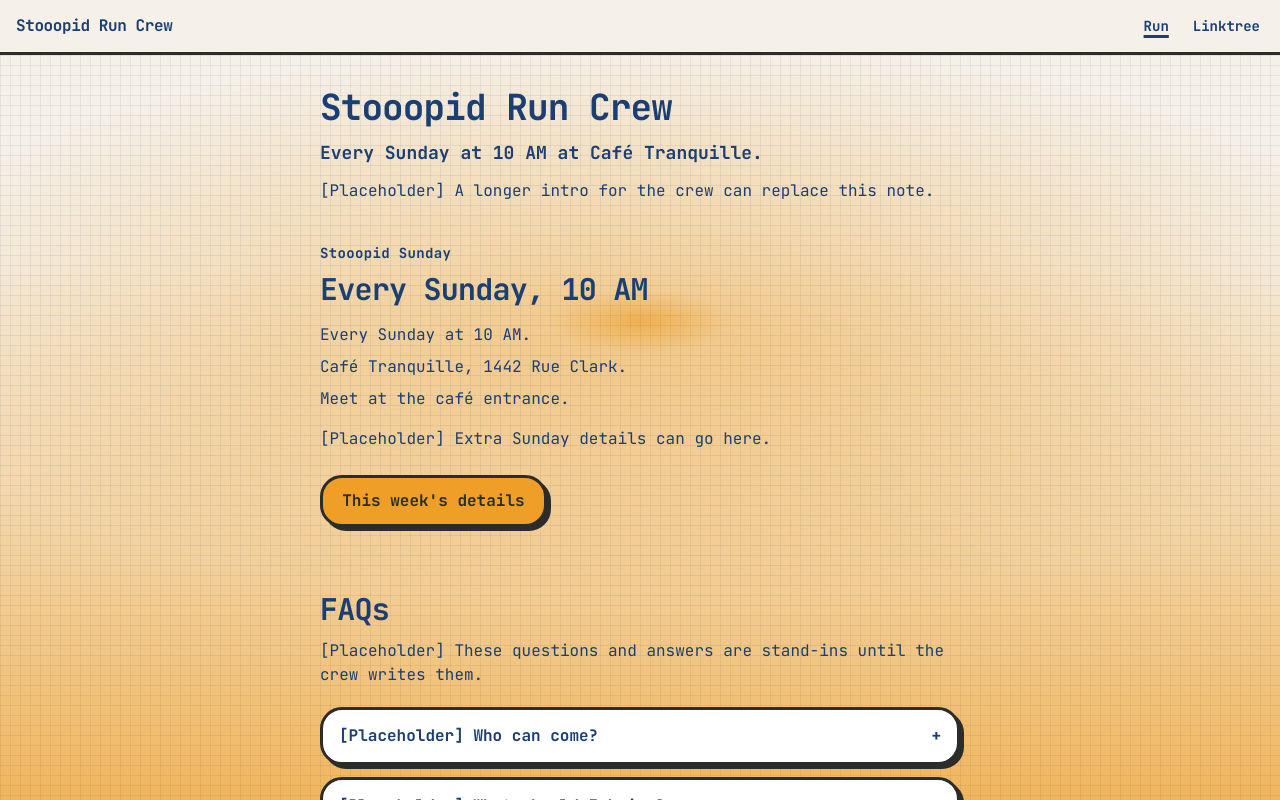
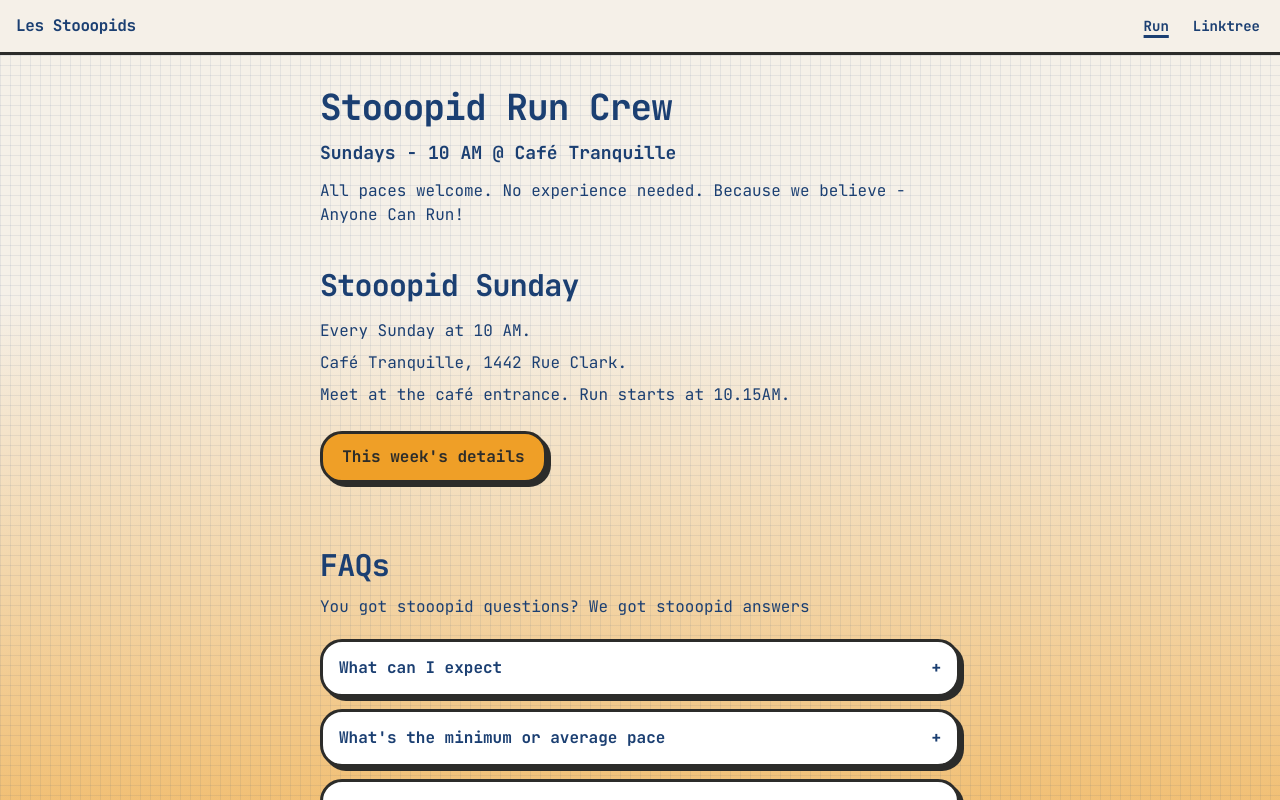
Before and after one commit to rain-jar/stooopidsocial, a Next.js app: page /run in a window 1280 px wide. Built offline with nearby package versions, Linux system fonts and the light colour scheme.

Commit message:
polish run page copy and gradient

```diff
--- a/app/globals.css
+++ b/app/globals.css
@@ -208,14 +208,8 @@ dialog.event-image-dialog::backdrop {
   background-image:
     linear-gradient(color-mix(in srgb, var(--linktree-navy) 8%, transparent) 1px, transparent 1px),
     linear-gradient(90deg, color-mix(in srgb, var(--linktree-navy) 8%, transparent) 1px, transparent 1px),
-    radial-gradient(
-      ellipse 90% 42% at 50% 28%,
-      color-mix(in srgb, var(--linktree-gold) 78%, transparent) 0%,
-      color-mix(in srgb, var(--linktree-gold) 42%, transparent) 8%,
-      transparent 70%
-    ),
     linear-gradient(180deg, var(--linktree-cream) 0%, var(--linktree-cream) 22%, var(--linktree-gold) 100%);
-  background-size: 10px 10px, 10px 10px, 100% 100%, 100% 100%;
+  background-size: 10px 10px, 10px 10px, 100% 100%;
   background-attachment: local;
 }
 
--- a/app/run/page.tsx
+++ b/app/run/page.tsx
@@ -52,8 +52,7 @@ export default function RunPage() {
 
         <section className="run-section py-8" data-run-section="1" id={sunday.id} aria-labelledby="run-sunday-title">
           <div className="run-copy">
-            <p className="text-sm font-bold tracking-wide">{sunday.kicker}</p>
-            <h2 id="run-sunday-title" className="mt-2 text-3xl font-bold tracking-tight">
+            <h2 id="run-sunday-title" className="text-3xl font-bold tracking-tight">
               {sunday.title}
             </h2>
             <ul className="mt-4 space-y-2">
@@ -61,7 +60,6 @@ export default function RunPage() {
                 <li key={detail}>{detail}</li>
               ))}
             </ul>
-            <p className="mt-4">{sunday.note}</p>
             <div className="run-cta mt-6">
               <RunLink href={sunday.cta.href} external>
                 {sunday.cta.label}
@@ -84,7 +82,7 @@ export default function RunPage() {
                       <span>{item.question}</span>
                       <span className="run-faq-icon" aria-hidden="true" />
                     </summary>
-                    <p>{item.answer}</p>
+                    <p className="whitespace-pre-line">{item.answer}</p>
                   </details>
                 </li>
               ))}
@@ -99,7 +97,7 @@ export default function RunPage() {
             <h2 id="run-pacing-title" className="text-3xl font-bold tracking-tight">
               {pacing.title}
             </h2>
-            <p className="mt-3">{pacing.body}</p>
+            <p className="mt-3 whitespace-pre-line">{pacing.body}</p>
             <div className="run-cta mt-6">
               <RunLink href={pacing.cta.href} external>
                 {pacing.cta.label}
--- a/data/run.ts
+++ b/data/run.ts
@@ -33,10 +33,10 @@ export const runContent = {
   meta: {
     title: "Run | Stooopid Run Crew",
     description:
-      "Stooopid Sunday: every Sunday at 10 AM. Meet at the Café Tranquille entrance, 1442 Rue Clark.",
+      "Stooopid Run Crew: running every Sunday 10 AM from Café Tranquille",
   },
   header: {
-    homeLabel: "Stooopid Run Crew",
+    homeLabel: "Les Stooopids",
     homeHref: "/",
     links: [
       { href: "/run", label: "Run" },
@@ -49,20 +49,18 @@ export const runContent = {
   },
   hero: {
     title: "Stooopid Run Crew",
-    lede: "Every Sunday at 10 AM at Café Tranquille.",
-    note: "[Placeholder] A longer intro for the crew can replace this note.",
+    lede: "Sundays - 10 AM @ Café Tranquille",
+    note: "All paces welcome. No experience needed. Because we believe - Anyone Can Run!",
     scrollCue: "scroll",
   },
   sunday: {
     id: "sunday",
-    kicker: "Stooopid Sunday",
-    title: "Every Sunday, 10 AM",
+    title: "Stooopid Sunday",
     details: [
       "Every Sunday at 10 AM.",
       "Café Tranquille, 1442 Rue Clark.",
-      "Meet at the café entrance.",
+      "Meet at the café entrance. Run starts at 10.15AM.",
     ],
-    note: "[Placeholder] Extra Sunday details can go here.",
     cta: {
       href: "https://anyonecanpacebeta.pages.dev/",
       label: "This week's details",
@@ -71,31 +69,43 @@ export const runContent = {
   faqs: {
     id: "faq",
     title: "FAQs",
-    intro: "[Placeholder] These questions and answers are stand-ins until the crew writes them.",
+    intro: "You got stooopid questions? We got stooopid answers",
     items: [
       {
-        question: "[Placeholder] Who can come?",
-        answer: "[Placeholder] Answer coming from the crew.",
+        question: "What can I expect",
+        answer: "Expect to be funning. 🤣 \n\n For real - the goal is find the fun in running. And fun means having options. \n\n You have two options: \n \n * 6K Run - simple 6-7K run. \n\n * Walk + Run - To help slowly ramp up the running - for newer or injured runners. (see more below).   ",
       },
       {
-        question: "[Placeholder] What should I bring?",
-        answer: "[Placeholder] Answer coming from the crew.",
+        question: "What's the minimum or average pace",
+        answer: "No minimum pace for either of our run group or walk + run group. The goal is to ensure no one is left behind. \n\n Feel free to walk if you have to, even in the run group. There will be a back pacer to guide you.",
       },
       {
-        question: "[Placeholder] How do I find the group?",
-        answer:
-          "[Placeholder] Meet at the Café Tranquille entrance, 1442 Rue Clark. More detail coming from the crew.",
+        question: "What if I am new? Can I even do walk+run?",
+        answer: "We all started somewhere. Ofcourse you can too! That's why the Walk+Run is called - Anyone Can Run. \n\n We will make sure to adapt to whatever you are able to do and slowly start from there. ",
       },
       {
-        question: "[Placeholder] What if I am new?",
-        answer: "[Placeholder] Answer coming from the crew.",
+        question: "Where exactly do you all meet?",
+        answer:
+          "Entrace to the Café Tranquille at 1442 Rue Clark. Right next to the Skating Rink. If you don't see anyone outside, we're most likely inside near the skating lockers. ",
+      },
+      {
+        question: "Are there lockers to store things",
+        answer: "Yes. There are lockers at the skating rink which is open to public use. Please do bring a lock. ",
+      },
+      {
+        question: "What about restrooms or water fountains?",
+        answer: "Yes. There are restrooms and water fountains at the café for public use ",
+      },
+      {
+        question: "Is there a post-run hangout?",
+        answer: "Duh 🙄 \n\n Ofcourse there is. That's when all the stooopidities happen. Every week we sit around and chat over some homemade chai. ",
       },
     ],
   },
   pacing: {
     id: "pacing",
-    title: "Pacing app",
-    body: "[Placeholder] Short blurb about the crew pacing app.",
+    title: "Co-Pacing Buddy App",
+    body: "You can be stooopid even on a weekday. This app can helps dress for your run, make your routes and even time your walk/runs \n\n Give it a go!",
     cta: {
       href: "https://anyonecanpacebeta.pages.dev/",
       label: "Open the pacing app",
@@ -103,8 +113,8 @@ export const runContent = {
   },
   photos: {
     id: "photos",
-    title: "Photos",
-    intro: "Photos from the crew.",
+    title: "Photobooth",
+    intro: "Proof of recent stooopidities",
     follow: {
       href: "https://www.instagram.com/stooopidcrew/",
       label: "Follow @stooopidcrew",
```
